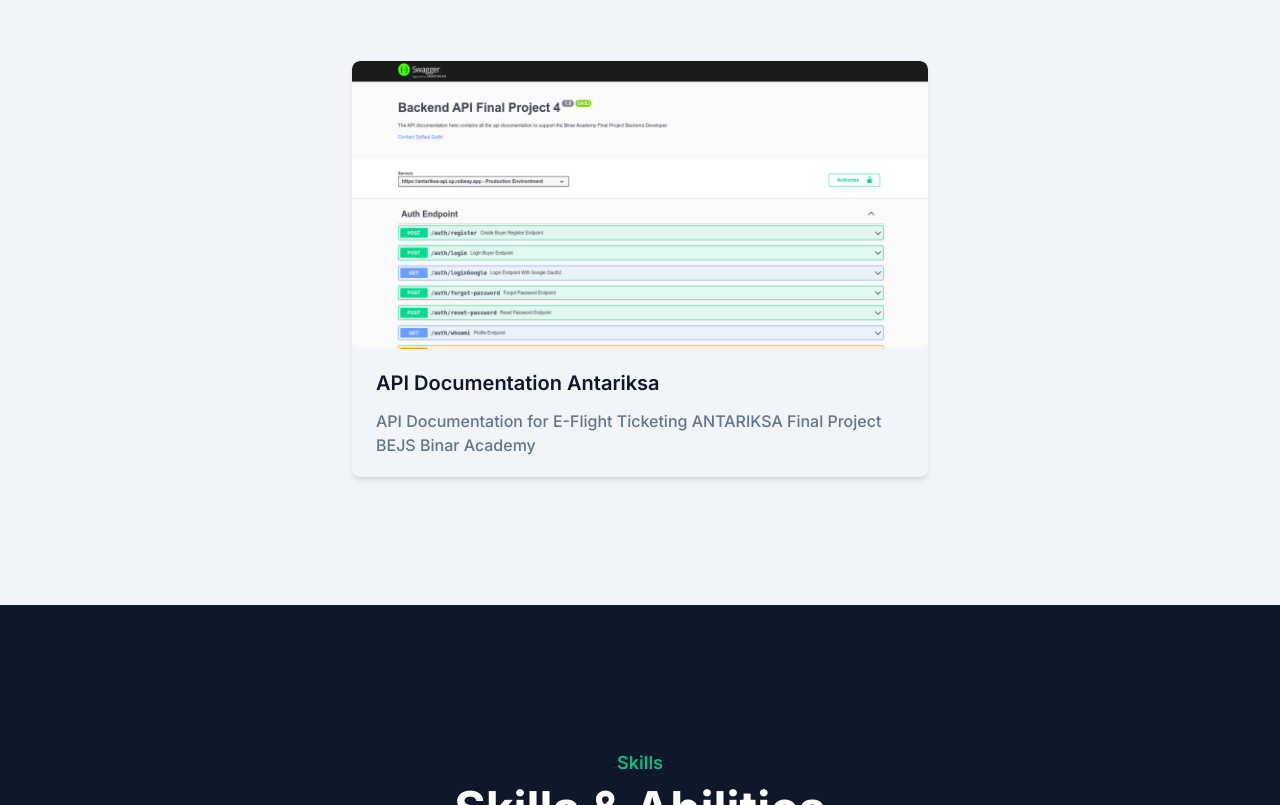
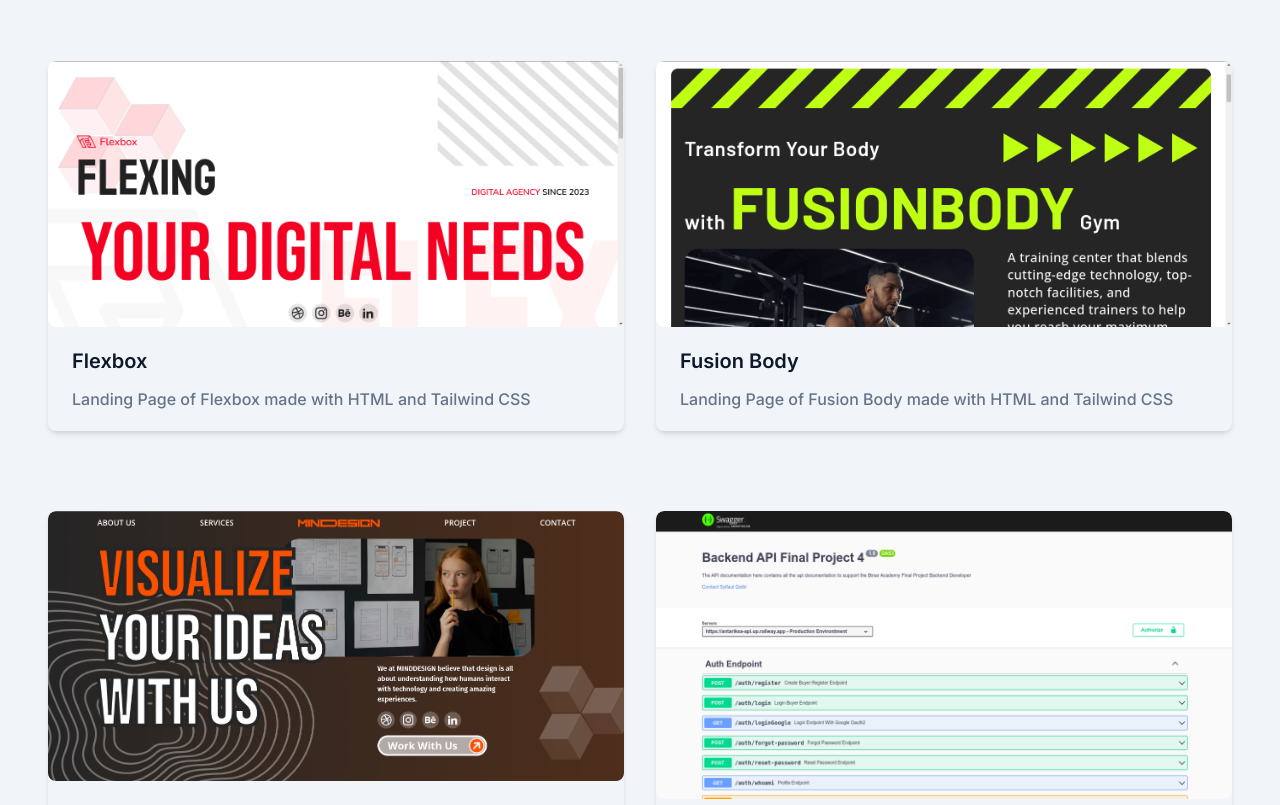
Before and after one commit to syifaulqolbii/portfolio-update, a website: page index.html in a window 1280 px wide. Shown: the part 1995-2800 px from the top of the page. Drawn offline with nearby package versions, Linux system fonts and the light colour scheme.

Commit message:
fix insyaAllah

```diff
--- a/index.html
+++ b/index.html
@@ -133,7 +133,7 @@
     <!-- Navbar Section End -->
 
     <!-- Hero Section Start -->
-    <section class="overflow-hidden pt-36 dark:bg-dark" id="home">
+    <section class="overflow-hidden pt-36 dark:bg-dark bg-white" id="home">
       <div class="container">
         <div class="flex flex-wrap">
           <div
@@ -190,7 +190,7 @@
     <!-- Hero Section End -->
 
     <!-- About Section Start -->
-    <section class="pt-36 pb-32 dark:bg-slate-800" id="about">
+    <section class="pt-36 pb-32 dark:bg-slate-800 bg-white" id="about">
       <div class="container">
         <div class="flex flex-wrap">
           <div class="mb-10 w-full px-4 lg:w-1/2" data-aos="fade-down">
@@ -351,7 +351,7 @@
             data-aos="fade-down"
             data-aos-delay="200"
           >
-            <a href="https://github.com/syifaulqolbii/profilepage-tailwindcss">
+            <a href="https://syifaulqolbi.me" target="_blank">
               <div
                 class="overflow-hidden rounded-lg bg-slate-100 shadow-md transition-all duration-500 hover:scale-105 hover:shadow-2xl hover:ring-4 hover:ring-primary dark:bg-slate-800"
               >
@@ -379,7 +379,7 @@
             data-aos="fade-down"
             data-aos-delay="250"
           >
-            <a href="https://github.com/syifaulqolbii/manage-ui-template">
+            <a href="https://syifaulqolbii.github.io/manage-ui-template/" target="_blank">
               <div
                 class="overflow-hidden rounded-lg bg-slate-100 shadow-md transition-all duration-500 hover:scale-105 hover:shadow-2xl hover:ring-4 hover:ring-primary dark:bg-slate-800"
               >
@@ -403,11 +403,95 @@
             </a>
           </div>
           <div
+                  class="mb-12 p-4 md:w-1/2"
+                  data-aos="fade-down"
+                  data-aos-delay="250"
+          >
+            <a href="https://syifaulqolbii.github.io/Flexbox/" target="_blank">
+              <div
+                      class="overflow-hidden rounded-lg bg-slate-100 shadow-md transition-all duration-500 hover:scale-105 hover:shadow-2xl hover:ring-4 hover:ring-primary dark:bg-slate-800"
+              >
+                <img
+                        alt="Landing Page"
+                        class="rounded-lg"
+                        src="dist/img/portfolio/flexbox.png"
+                        width="100%"
+                />
+                <div class="py-5 px-6">
+                  <h3
+                          class="mb-3 text-xl font-semibold text-dark dark:text-white"
+                  >
+                    Flexbox
+                  </h3>
+                  <p class="text-base font-medium text-secondary">
+                    Landing Page of Flexbox made with HTML and Tailwind CSS
+                  </p>
+                </div>
+              </div>
+            </a>
+          </div>
+          <div
+                  class="mb-12 p-4 md:w-1/2"
+                  data-aos="fade-down"
+                  data-aos-delay="250"
+          >
+            <a href="https://syifaulqolbii.github.io/fusionbody/" target="_blank">
+              <div
+                      class="overflow-hidden rounded-lg bg-slate-100 shadow-md transition-all duration-500 hover:scale-105 hover:shadow-2xl hover:ring-4 hover:ring-primary dark:bg-slate-800"
+              >
+                <img
+                        alt="Landing Page"
+                        class="rounded-lg"
+                        src="dist/img/portfolio/fusionbody.png"
+                        width="100%"
+                />
+                <div class="py-5 px-6">
+                  <h3
+                          class="mb-3 text-xl font-semibold text-dark dark:text-white"
+                  >
+                    Fusion Body
+                  </h3>
+                  <p class="text-base font-medium text-secondary">
+                    Landing Page of Fusion Body made with HTML and Tailwind CSS
+                  </p>
+                </div>
+              </div>
+            </a>
+          </div>
+          <div
+                  class="mb-12 p-4 md:w-1/2"
+                  data-aos="fade-down"
+                  data-aos-delay="250"
+          >
+            <a href="https://syifaulqolbii.github.io/mindDesign/" target="_blank">
+              <div
+                      class="overflow-hidden rounded-lg bg-slate-100 shadow-md transition-all duration-500 hover:scale-105 hover:shadow-2xl hover:ring-4 hover:ring-primary dark:bg-slate-800"
+              >
+                <img
+                        alt="Landing Page"
+                        class="rounded-lg"
+                        src="dist/img/portfolio/minddesign.png"
+                        width="100%"
+                />
+                <div class="py-5 px-6">
+                  <h3
+                          class="mb-3 text-xl font-semibold text-dark dark:text-white"
+                  >
+                    Mind Design
+                  </h3>
+                  <p class="text-base font-medium text-secondary">
+                    Landing Page of Mind Design made with HTML and Tailwind CSS
+                  </p>
+                </div>
+              </div>
+            </a>
+          </div>
+          <div
             class="mb-12 p-4 md:w-1/2"
             data-aos="fade-down"
             data-aos-delay="300"
           >
-            <a href="https://github.com/syifaulqolbii/final-project-be-binar">
+            <a href="https://antariksa-api.up.railway.app/api-docs/" target="_blank">
               <div
                 class="overflow-hidden rounded-lg bg-slate-100 shadow-md transition-all duration-500 hover:scale-105 hover:shadow-2xl hover:ring-4 hover:ring-primary dark:bg-slate-800"
               >
@@ -637,7 +721,7 @@
     <!-- Educations Section End -->
 
     <!-- Contact Section Start -->
-    <section class="pt-36 pb-32 dark:bg-slate-800" id="contact">
+    <section class="pt-36 pb-32 dark:bg-slate-800 bg-white" id="contact">
       <div class="container">
         <div class="w-full px-4">
           <div class="mx-auto mb-16 max-w-xl text-center">
@@ -945,7 +1029,7 @@
     <script>
       var typed = new Typed(".animate-typing", {
         strings: [
-          "Student at UMS",
+          "Student at Muhammadiyah University of Surakarta",
           "Frontend Developer",
           "Backend Developer",
           "Long Life Learner",
```
Also changed, not shown: dist/img/portfolio/flexbox.png (added), dist/img/portfolio/fusionbody.png (added), dist/img/portfolio/minddesign.png (added).
